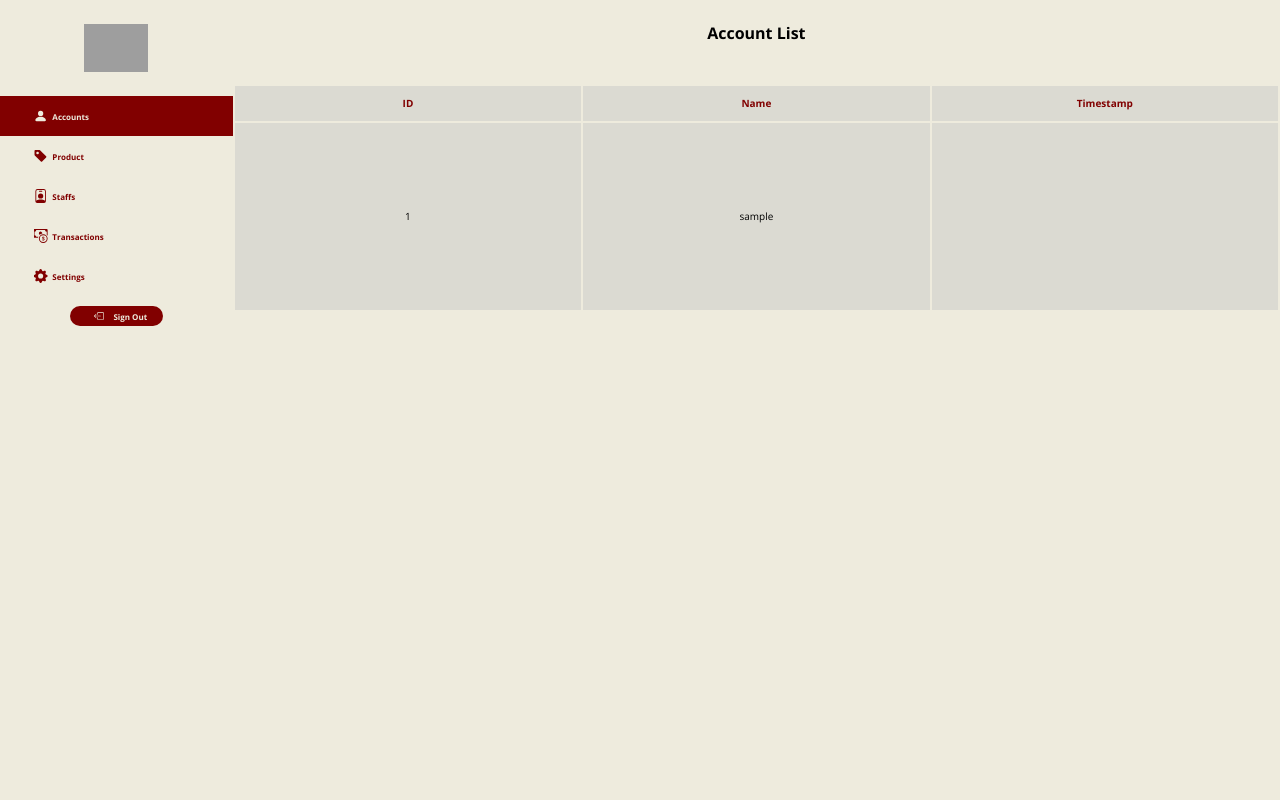
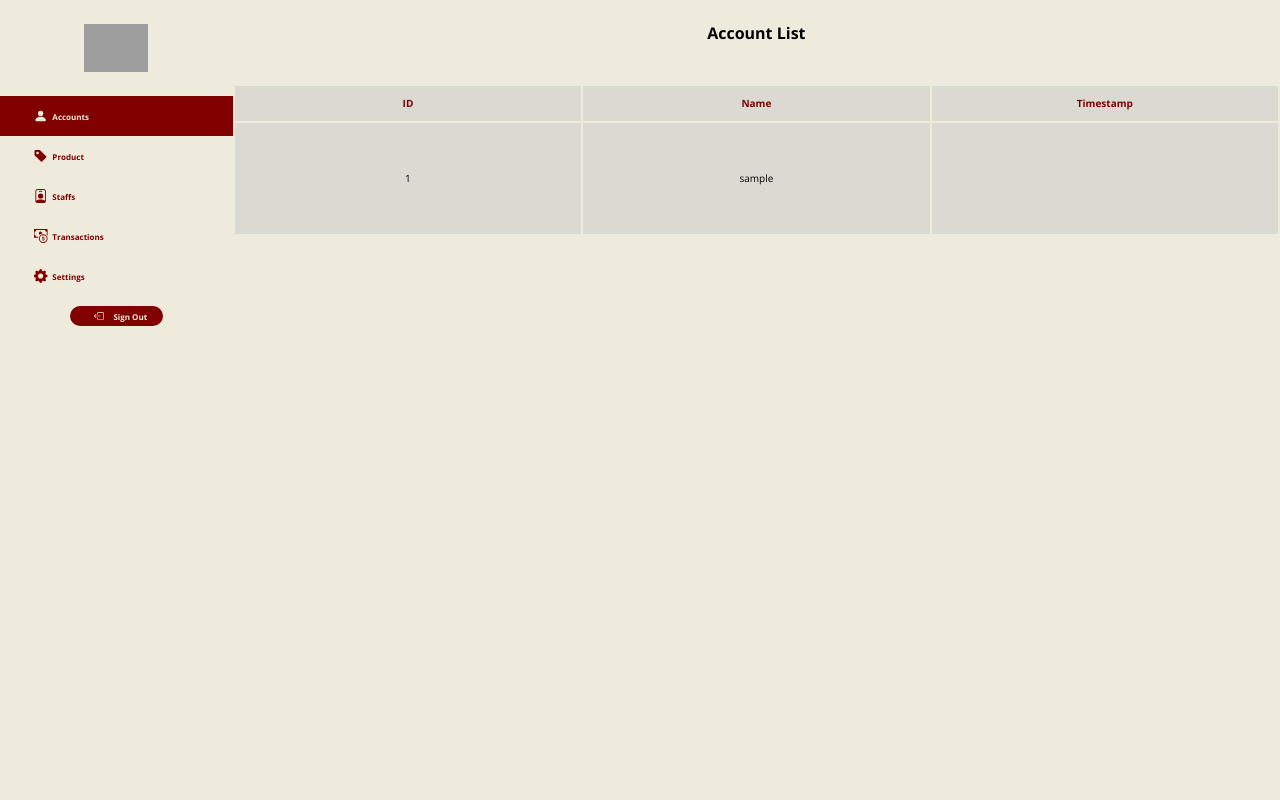
Before and after one commit to N4chtF4ust/Ao_Japanese, a PHP site: page /admin/accountsAdmin/accounts_admin.php in a window 1280 px wide. Run offline with PHP 8.4, Linux system fonts and the light colour scheme; a user stored in the database is signed in; tables that the repository leaves empty hold one stand-in row (values such as "Sample post"); data that the repository does not hold is empty; a stand-in replaces the project's code that opens the database connection; grey boxes are pictures that could not be loaded.

Commit message:
fixed table height

```diff
--- a/admin/accountsAdmin/accounts_admin().css
+++ b/admin/accountsAdmin/accounts_admin().css
@@ -298,7 +298,7 @@ main{
 
 table{
     width: 100%;
-    height: 30%;
+    height: 20%;
     text-wrap: nowrap;
     font-size: 20px;
     text-align: center;
@@ -328,7 +328,6 @@ table tr th{
 
 table tr td{
     background-color:var(--table-td-bg-color--);
-   padding: 1%;
 }
 
 
@@ -336,14 +335,12 @@ table tr td{
 table tr:first-child{
     background-color:var(--nav-button-bgcolor--);
     color: var(--nav-bg-color--);
-    padding: 1%;
 
 
 
 }
 
 .table_option{
-    background-color: aqua;
     height: 10%;
     display: flex;
     justify-content: space-evenly;
@@ -354,11 +351,8 @@ table tr:first-child{
 
 table tr td{
 
-
-
     color: black;
     position: relative;
-    height: 20%;
 
 
 
```
